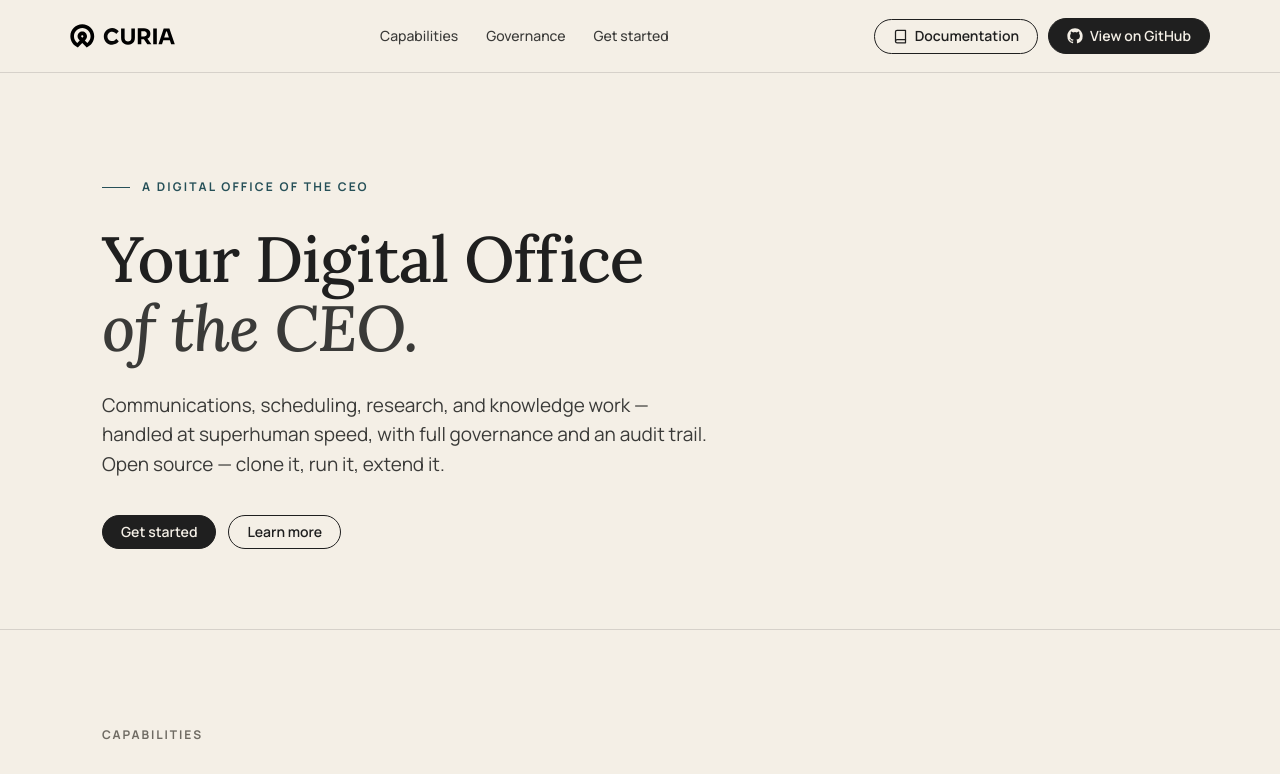
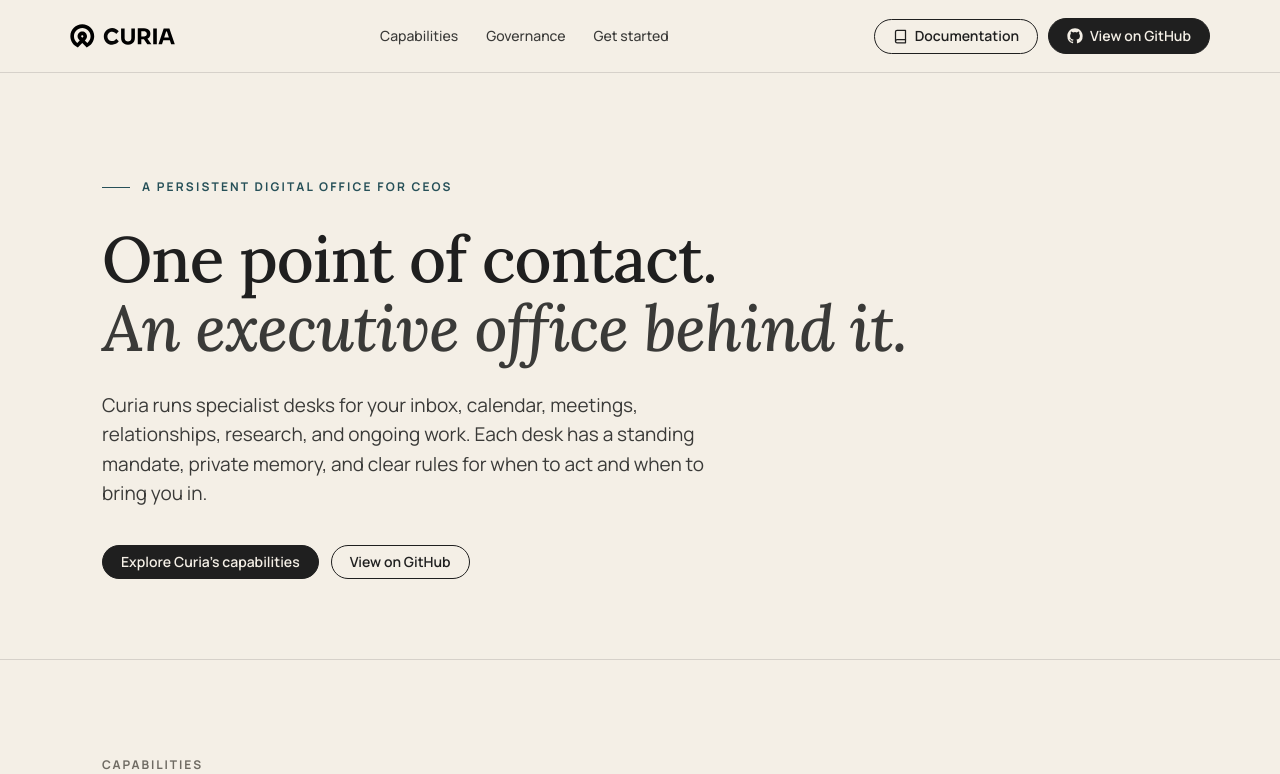
Before and after one commit to josephfung/curia-website, a React (Vite) app: page / in a window 1280 px wide. Shown: the top 774 px of the page. Built offline with nearby package versions, Linux system fonts and the light colour scheme; a web font is replaced by a local one.

Commit message:
feat: rewrite hero with one-point-of-contact positioning

```diff
--- a/src/pages/HomePage.jsx
+++ b/src/pages/HomePage.jsx
@@ -7,18 +7,20 @@
 const Hero = () => (
   <section className="m-hero">
     <div className="m-container">
-      <div className="m-eyebrow">A Digital Office of the CEO</div>
+      <div className="m-eyebrow">A persistent digital office for CEOs</div>
       <h1 className="m-hero-title">
-        Your Digital Office<br />
-        <em>of the CEO.</em>
+        One point of contact.<br />
+        <em>An executive office behind it.</em>
       </h1>
       <p className="m-hero-lede">
-        Communications, scheduling, research, and knowledge work — handled at superhuman
-        speed, with full governance and an audit trail. Open source — clone it, run it, extend it.
+        Curia runs specialist desks for your inbox, calendar, meetings,
+        relationships, research, and ongoing work. Each desk has a standing
+        mandate, private memory, and clear rules for when to act and when to
+        bring you in.
       </p>
       <div className="m-hero-actions">
-        <a className="m-cta" href="https://github.com/josephfung/curia">Get started</a>
-        <a className="m-cta m-cta-ghost" href="#capabilities">Learn more</a>
+        <a className="m-cta" href="/capabilities">Explore Curia&rsquo;s capabilities</a>
+        <a className="m-cta m-cta-ghost" href="https://github.com/josephfung/curia">View on GitHub</a>
       </div>
     </div>
   </section>
```
